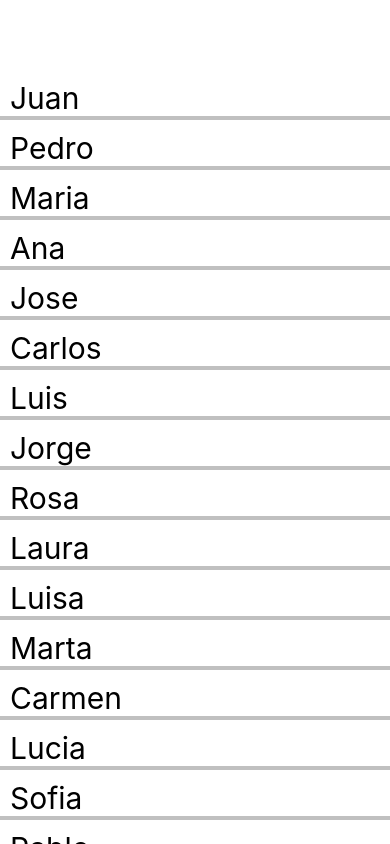
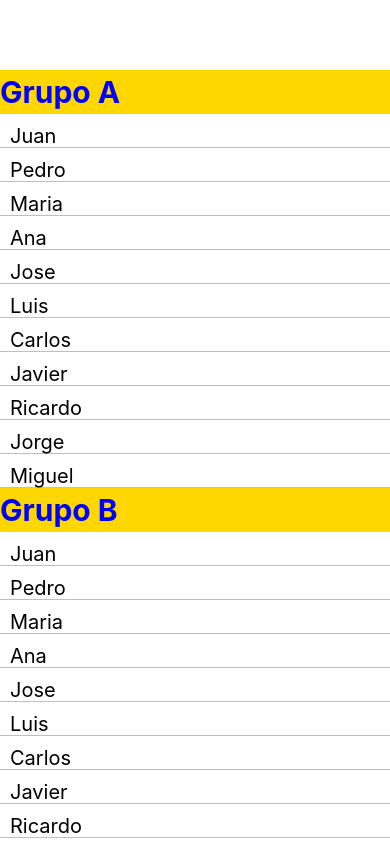
Before and after one commit to jlsxmo/ProgramacionMovil182, a React Native app in the folder holaMundo/: screen / in a window 390 px wide. Built offline with nearby package versions, Linux system fonts and the light colour scheme.

Commit message:
SectionList

```diff
--- a/holaMundo/App.js
+++ b/holaMundo/App.js
@@ -1,43 +1,82 @@
 import { StatusBar } from 'expo-status-bar';
-import { StyleSheet, Text, View, FlatList } from 'react-native';
+import { StyleSheet, Text, View, FlatList, SectionList } from 'react-native';
 // import React, { useState } from 'react';
 
 export default function App() {
 
+  const data = [{key: '1', name: 'Juan'},
+    {key: '2', name: 'Pedro'},
+    {key: '3', name: 'Maria'},
+    {key: '4', name: 'Ana'},
+    {key: '5', name: 'Jose'},
+    {key: '6', name: 'Luis'},
+    {key: '7', name: 'Carlos'},
+    {key: '8', name: 'Javier'},
+    {key: '9', name: 'Ricardo'},
+    {key: '10', name: 'Jorge'},
+    {key: '11', name: 'Miguel'},
+  ];
+
   return (
+
+
+
     <View style={styles.container}>
 
-      <FlatList data={
-        [
+      <SectionList
+
+        sections={[
+          {title: 'Grupo A',
+            data: [
               {key: '1', name: 'Juan'},
               {key: '2', name: 'Pedro'},
               {key: '3', name: 'Maria'},
               {key: '4', name: 'Ana'},
               {key: '5', name: 'Jose'},
-          {key: '6', name: 'Carlos'},
-          {key: '7', name: 'Luis'},
-          {key: '8', name: 'Jorge'},
-          {key: '9', name: 'Rosa'},
-          {key: '10', name: 'Laura'},
-          {key: '11', name: 'Luisa'},
-          {key: '12', name: 'Marta'},
-          {key: '13', name: 'Carmen'},
-          {key: '14', name: 'Lucia'},
-          {key: '15', name: 'Sofia'},
-          {key: '16', name: 'Pablo'},
-          {key: '17', name: 'Fernando'},
-          {key: '18', name: 'Ricardo'},
+              {key: '6', name: 'Luis'},
+              {key: '7', name: 'Carlos'},
+              {key: '8', name: 'Javier'},
+              {key: '9', name: 'Ricardo'},
+              {key: '10', name: 'Jorge'},
+              {key: '11', name: 'Miguel'},
+            ]
+          },
+          {title: 'Grupo B',
+            data: [
+              {key: '12', name: 'Juan'},
+              {key: '13', name: 'Pedro'},
+              {key: '14', name: 'Maria'},
+              {key: '15', name: 'Ana'},
+              {key: '16', name: 'Jose'},
+              {key: '17', name: 'Luis'},
+              {key: '18', name: 'Carlos'},
               {key: '19', name: 'Javier'},
-          {key: '20', name: 'Roberto'},
-          {key: '21', name: 'Miguel'},
-          {key: '22', name: 'Eduardo'},
-          {key: '23', name: 'Ismael'},
-          {key: '24', name: 'Alfredo'},
-          {key: '25', name: 'Rodrigo'},
+              {key: '20', name: 'Ricardo'},
+              {key: '21', name: 'Jorge'},
+              {key: '22', name: 'Miguel'},
+            ]
+          },
+          {title: 'Grupo C',
+            data: [
+              {key: '23', name: 'Juan'},
+              {key: '24', name: 'Pedro'},
+              {key: '25', name: 'Maria'},
+              {key: '26', name: 'Ana'},
+              {key: '27', name: 'Jose'},
+              {key: '28', name: 'Luis'},
+              {key: '29', name: 'Carlos'},
+              {key: '30', name: 'Javier'},
+              {key: '31', name: 'Ricardo'},
+              {key: '32', name: 'Jorge'},
+              {key: '33', name: 'Miguel'},
             ]
           }
-      renderItem={({item}) => <Text style={styles.item}>{item.name}</Text>}
+        ]}
+        renderItem={({item})=> <Text style={styles.item}>{item.name}</Text>}
+        renderSectionHeader={({section}) => <Text style={styles.section}>{section.title}</Text>}
+
       />
+
 
       <StatusBar style="auto" />
     </View>
@@ -55,11 +94,19 @@ const styles = StyleSheet.create({
   },
   item: {
     padding: 10,
-    fontSize: 30,
-    height: 50,
-    borderColor: 'silver',
-    borderBottomWidth: 4,
+    fontSize: 20,
+    height: 34,
+    borderBottomColor: 'silver',
+    borderBottomWidth: 1,
   },
+  section: {
+    color: 'blue',
+    fontSize:30,
+    fontWeight:'bold',
+    backgroundColor: 'gold',
+    paddingTop: 4,
+    paddingBottom: 4,
+  }
 });
 
 
```
Lines whose indentation alone changed are shown as unchanged.
